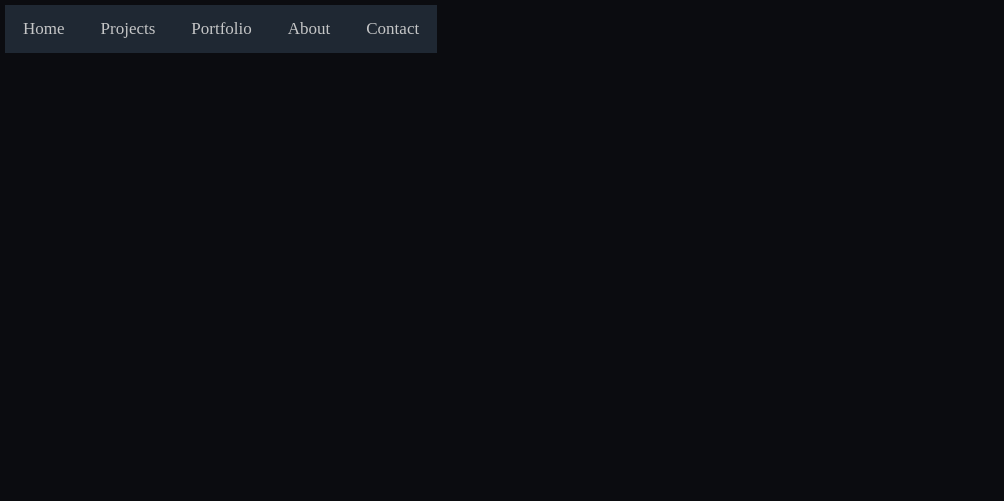
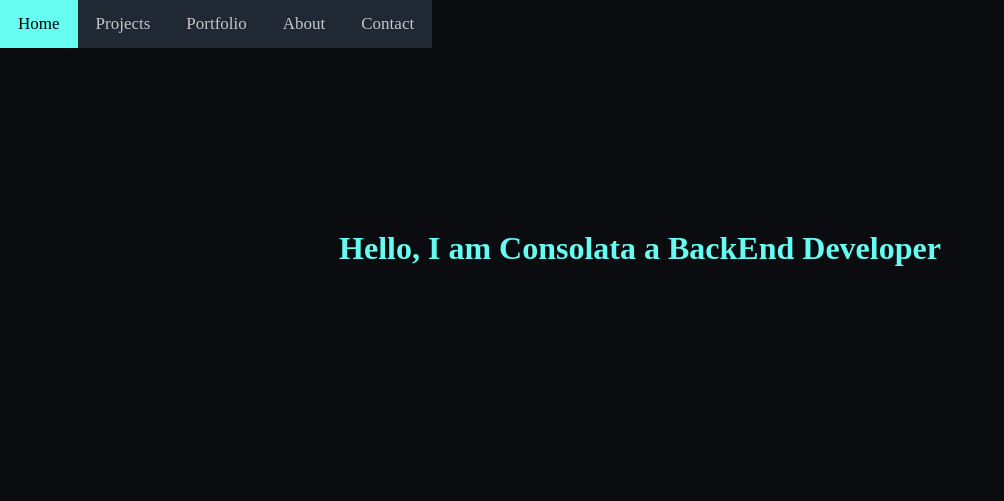
Before and after one commit to conniewambui/portfolio, a plain HTML site: page index.html in a window 1280 px wide. Shown: the whole page, without its empty margins (0-1004 px from the left). Drawn offline with Linux system fonts and the light colour scheme.

Commit message:
portfolio

```diff
--- a/css/main.css
+++ b/css/main.css
@@ -8,7 +8,7 @@ body{
 }
 .nav{
   position: absolute;
-  margin: 5px;
+  margin: 0px;
   width: auto;
 
 }
@@ -28,3 +28,8 @@ body{
   background-color: #66fcf1;
   color: black;
 }
+.intro h1{
+  text-align: center;
+  color: #66fcf1;
+  padding: 18%;
+}
--- a/index.html
+++ b/index.html
@@ -14,11 +14,14 @@
 			<a href="portfolio.html">Portfolio</a>
 			<a href="about.html">About</a>
 			<a href="contact.html">Contact</a>
+		</ul>
 
-			</ul>
-			</div>
-		</div>
+	</div>
+</div>
 
 </header>
+<div class= "intro">
+			<h1> Hello, I am Consolata a BackEnd Developer </h1>
 
 </body>
+</html>
```
